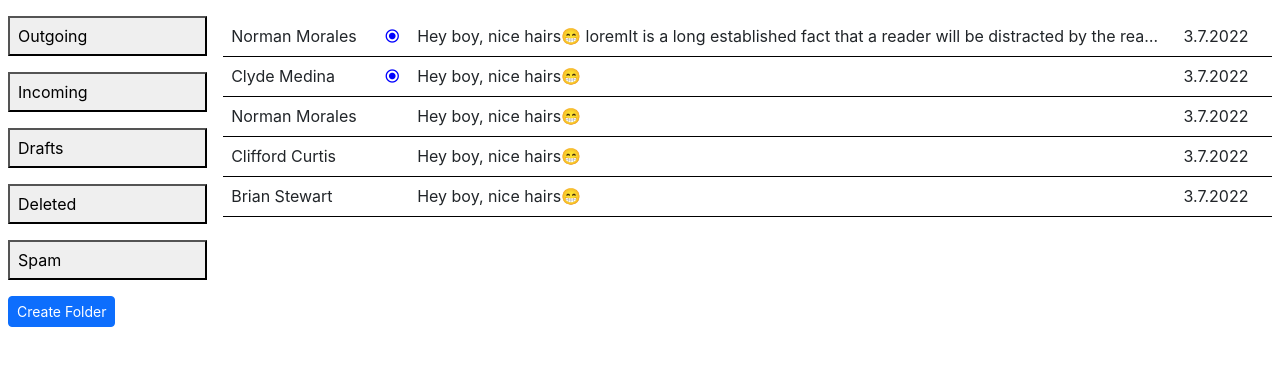
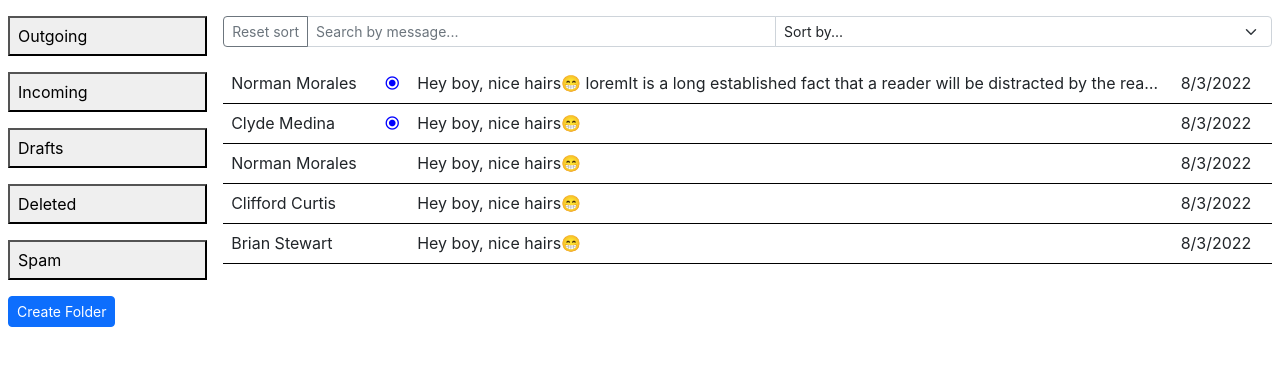
Before and after one commit to doctap/e-mail_app, a React (Create React App) app: page / in a window 1280 px wide. Shown: the top 366 px of the page. Built offline with nearby package versions, Linux system fonts and the light colour scheme.

Commit message:
Added new Comp and Logic
1. "Sort" and "Serch" Logic
2. Replace deleted message in remoteMailBox folder

```diff
--- a/src/App.tsx
+++ b/src/App.tsx
@@ -1,14 +1,16 @@
 import React, { useState } from 'react';
-import ListMessages from './components/listMessages/ListMessages';
 import { folders } from './server/Server';
 import styles from './App.module.scss';
 import Menu from './components/menu/Menu';
 import { IFolder } from './components/folderList/FolderList';
 import { IMessage } from './components/message/Message';
+import BoardMessages from './components/boardMessages/BoardMessages';
+
 
 function App() {
 
 	const [messages, setMessages] = useState(folders[0].messages);
+
 
 	const getFolder = (folderName: string) => {
 		const messages = folders.find(folder => folder.name === folderName)?.messages;
@@ -18,6 +20,13 @@ function App() {
 	const deleteMessage = (IDMessage: string) => {
 		const findingFolder: IFolder = folders.find(f => f.messages.some(m => m.id === IDMessage))
 			?? { name: '', messages: [], requiredFolder: true };
+
+		const deletedMessage: IMessage = findingFolder.messages.find(m => m.id === IDMessage)
+			?? { author: '', date: '', id: '', marker: false, message: '' };
+
+		const remoteMailbox: IFolder = folders.find(f => f.name === 'Deleted')
+			?? { name: '', messages: [], requiredFolder: true };
+		remoteMailbox.messages = [deletedMessage, ...remoteMailbox.messages];
 
 		findingFolder.messages = findingFolder.messages.filter(m => m.id !== IDMessage);
 		setMessages(findingFolder.messages);
@@ -42,10 +51,10 @@ function App() {
 			</div>
 
 			<div className={styles.ListMessages}>
-				<ListMessages
-					messages={messages}
+				<BoardMessages
 					deleteMessage={deleteMessage}
 					markMessage={markMessage}
+					messages={messages}
 				/>
 			</div>
 			{/* <TestComponent /> */}
--- /dev/null
+++ b/src/components/boardMessages/BoardMessages.tsx
@@ -0,0 +1,74 @@
+import React, { useMemo, useState } from 'react';
+import { Button, InputGroup } from 'react-bootstrap';
+import ListMessages from '../listMessages/ListMessages';
+import { IMessage } from '../message/Message';
+import SearchBar from '../searchBar/SearchBar';
+import SortControl, { IOptions } from '../sortControl/SortControl';
+
+interface IBoardMessages {
+	messages: IMessage[];
+	deleteMessage: (IDMessage: string) => void;
+	markMessage: (IDMessage: string) => void;
+}
+
+export default function BoardMessages(props: IBoardMessages) {
+
+	const [selectedSort, setSelectedSort] = useState('');
+	const [searchQuery, setSearchQuery] = useState('');
+
+	const sortedMessage = useMemo(() => {
+		if (selectedSort) {
+			if (selectedSort === 'author') return ([...props.messages].sort((a, b) => a.author.localeCompare(b.author)));
+			if (selectedSort === 'marker') return ([...props.messages].sort((a, b) => (a.marker === b.marker) ? 0 : a.marker ? -1 : 1));
+		}
+		return props.messages;
+	}, [selectedSort, props.messages]);
+
+	const sortedAndSearchedMessage = useMemo(() => {
+		return sortedMessage.filter(message => message.message.includes(searchQuery));
+	}, [searchQuery, sortedMessage])
+
+	return (
+		<>
+			<InputGroup className="mb-3">
+				<Button
+					onClick={() => {
+						setSelectedSort('')
+						setSearchQuery('')
+					}}
+					variant="outline-secondary"
+					size='sm'
+					children='Reset sort'
+				/>
+				<SearchBar
+					value={searchQuery}
+					placeholder='Search by message...'
+					onChange={value => setSearchQuery(value)}
+				/>
+				<SortControl
+					value={selectedSort}
+					options={optionsForSelectSort}
+					onChange={sort => setSelectedSort(sort)}
+					defaultValue='Sort by...'
+				/>
+			</InputGroup>
+
+			<ListMessages
+				messages={sortedAndSearchedMessage}
+				deleteMessage={props.deleteMessage}
+				markMessage={props.markMessage}
+			/>
+		</>
+	)
+}
+
+const optionsForSelectSort: IOptions[] = [
+	{
+		name: 'author',
+		value: 'author',
+	},
+	{
+		name: 'marker',
+		value: 'marker',
+	},
+]
--- /dev/null
+++ b/src/components/searchBar/SearchBar.tsx
@@ -0,0 +1,21 @@
+import React from 'react';
+import { Form } from 'react-bootstrap';
+// import styles from './SearchBar.module.scss';
+
+interface ISearchBar {
+	placeholder: string;
+	value: string;
+	onChange: (value: string) => void;
+}
+
+export default function SearchBar(props: ISearchBar) {
+	return (
+		<Form.Control
+			type="text"
+			placeholder={props.placeholder}
+			value={props.value}
+			onChange={e => props.onChange(e.currentTarget.value)}
+			size='sm'
+		/>
+	)
+}
--- /dev/null
+++ b/src/components/sortControl/SortControl.tsx
@@ -0,0 +1,30 @@
+import React from 'react'
+import { Form } from 'react-bootstrap'
+
+export interface IOptions {
+	value: string,
+	name: string,
+}
+
+interface ISortControl {
+	onChange: (option: string) => void;
+	options: IOptions[];
+	value: string;
+	defaultValue: string;
+}
+
+export default function SortControl(props: ISortControl) {
+	return (
+		<Form.Select
+			value={props.value}
+			onChange={event => props.onChange(event.target.value)}
+			aria-label="Default select example"
+			size='sm'
+		>
+			<option value='' disabled>{props.defaultValue}</option>
+			{
+				props.options.map(opt => <option key={opt.name} value={opt.value} children={opt.name} />)
+			}
+		</Form.Select>
+	)
+}
--- a/src/server/Server.ts
+++ b/src/server/Server.ts
@@ -2,8 +2,7 @@ import uniqId from 'uniqid';
 import { IFolder } from "../components/folderList/FolderList";
 
 
-const date = new Date();
-const messageDate = [date.getDate(), date.getMonth(), date.getFullYear()].join('.').toString();
+const messageDate = new Date().toLocaleDateString();
 
 
 
```
Also changed, not shown: src/components/searchBar/SearchBar.module.scss (added).
